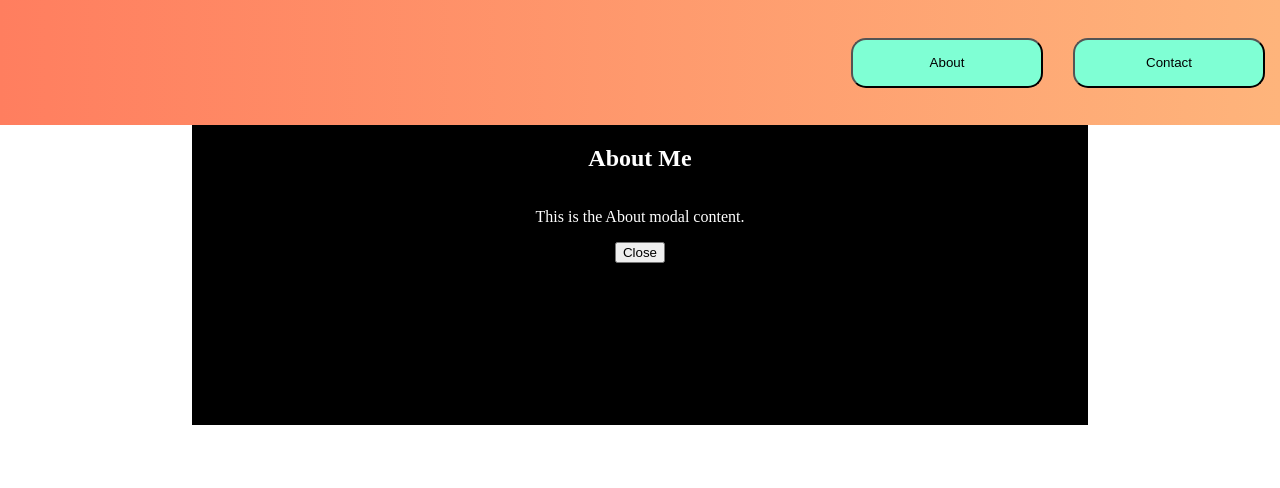
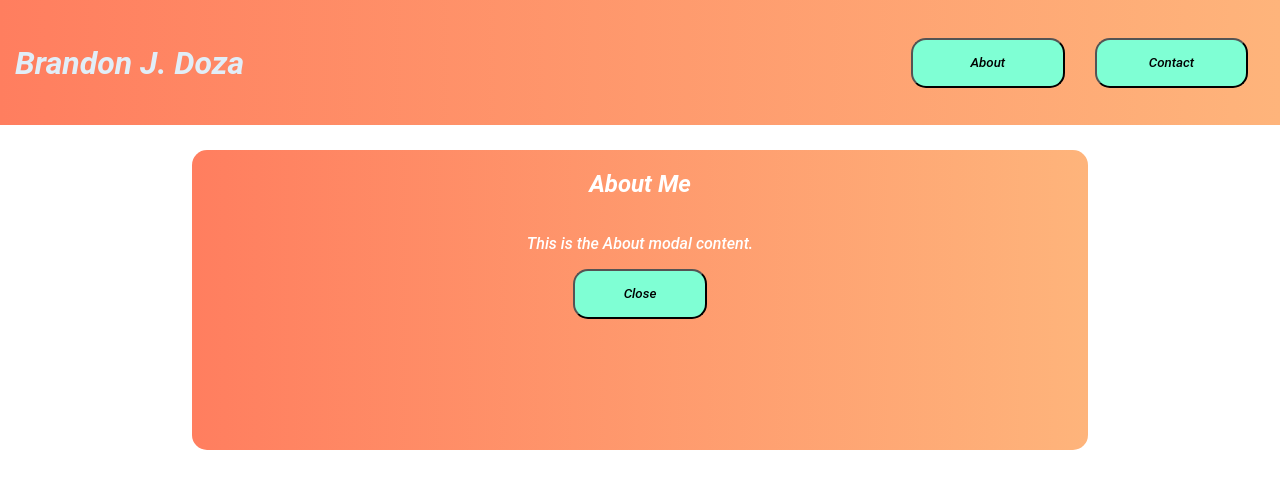
Before and after one commit to BrandonDoza/Brandon_Doza_Portfolio, a React (Create React App) app: page / in a window 1280 px wide. Both pictures are taken after a click on the button "About". Shown: the top 488 px of the page. Built offline with nearby package versions, Linux system fonts and the light colour scheme.

Commit message:
style modals and buttons

```diff
--- a/src/App.js
+++ b/src/App.js
@@ -1,4 +1,4 @@
-import { motion } from "framer-motion";
+import { motion, AnimatePresence } from "framer-motion";
 import Header from "./components/Header/Header";
 import { useState } from "react";
 
@@ -22,19 +22,20 @@ function App() {
       onAboutClick={toggleAbout}
       onContactClick={toggleContact}
       />
+      <AnimatePresence>
       {isAboutOpen && (
                 <motion.div
                     className="modal-backdrop"
-                    initial={{ opacity: 0 }}
-                    animate={{ opacity: 1 }}
-                    exit={{ opacity: 0 }}
+                    initial={{ opacity: 0,  y: "-100vh" }}
+                    animate={{ opacity: 1,  y: 0 }}
+                    exit={{ opacity: 0, y: "100vh" }}
                     onClick={toggleAbout}
                 >
                     <motion.div
                         className="modal-content"
                         initial={{ y: "-100vh" }}
                         animate={{ y: 0 }}
-                        exit={{ y: "-100vh" }}
+                        exit={{ y: "100vh" }}
                         onClick={(e) => e.stopPropagation()}
                     >
                         <h2>About Me</h2>
@@ -45,19 +46,21 @@ function App() {
                     </motion.div>
                 </motion.div>
             )}
+            </AnimatePresence>
+            <AnimatePresence>
             {isContactOpen && (
                 <motion.div
                     className="modal-backdrop"
-                    initial={{ opacity: 0 }}
-                    animate={{ opacity: 1 }}
-                    exit={{ opacity: 0 }}
+                    initial={{ opacity: 0, y: "-100vh" }}
+                    animate={{ opacity: 1, y: 0 }}
+                    exit={{ opacity: 0, y: "100vh" }}
                     onClick={toggleContact}
                 >
                     <motion.div
                         className="modal-content"
                         initial={{ y: "-100vh" }}
                         animate={{ y: 0 }}
-                        exit={{ y: "-100vh" }}
+                        exit={{ y: "100vh" }}
                         onClick={(e) => e.stopPropagation()}
                     >
                         <h2>Contact Me</h2>
@@ -68,6 +71,7 @@ function App() {
                     </motion.div>
                 </motion.div>
             )}
+            </AnimatePresence>
     </div>
   );
 }
--- a/src/components/Header/Header.jsx
+++ b/src/components/Header/Header.jsx
@@ -3,6 +3,10 @@ import { motion } from "framer-motion";
 export default function Header({onAboutClick, onContactClick}) {
     return (
         <motion.div className="header">
+            <div className="page-title">
+                <h1 className="title">Brandon J. Doza</h1>
+            </div>
+            <div className="buttons">
             <motion.button
             className="nav-button"
             whileHover={{scale: 1.3}}
@@ -19,6 +23,7 @@ export default function Header({onAboutClick, onContactClick}) {
             >
               Contact
             </motion.button>
+            </div>
         </motion.div>
     )
 }
--- a/src/index.css
+++ b/src/index.css
@@ -1,6 +1,9 @@
 @import-normalize;
 
 body {
+  font-family: "Roboto", sans-serif;
+  font-weight: 500;
+  font-style: italic;
   margin: 0;
 }
 
@@ -14,14 +17,21 @@ body {
   width: 100%;
   height: 125px;
   display: flex;
-  justify-content: flex-end;
+  justify-content: space-between;
   align-items: center;
   margin: 0;
   background: linear-gradient(to right, #ff7e5f, #feb47b)
 }
 
+.buttons {
+  width: 30%;
+}
+
 .nav-button {
-  width: 15%;
+  font-family: "Roboto", sans-serif;
+  font-weight: 500;
+  font-style: italic;
+  width: 40%;
   height: 50px;
   margin: 15px;
   border-radius: 15px;
@@ -31,7 +41,9 @@ body {
 .modal-backdrop {
   width: 70%;
   height: 300px;
-  background-color: black;
+  background: linear-gradient(to right, #ff7e5f, #feb47b);
+  border-radius: 15px;
+  margin-top: 25px;
 }
 
 .modal-content {
@@ -40,3 +52,19 @@ body {
   align-items: center;
   color: white;
 }
+
+.close-modal-button {
+  font-family: "Roboto", sans-serif;
+  font-weight: 500;
+  font-style: italic;
+  width: 15%;
+  height: 50px;
+  background-color: aquamarine;
+  border-radius: 15px;
+}
+
+.title {
+  margin-left: 15px;
+  font-style: italic;
+  color: rgb(225, 238, 248);
+}
```
